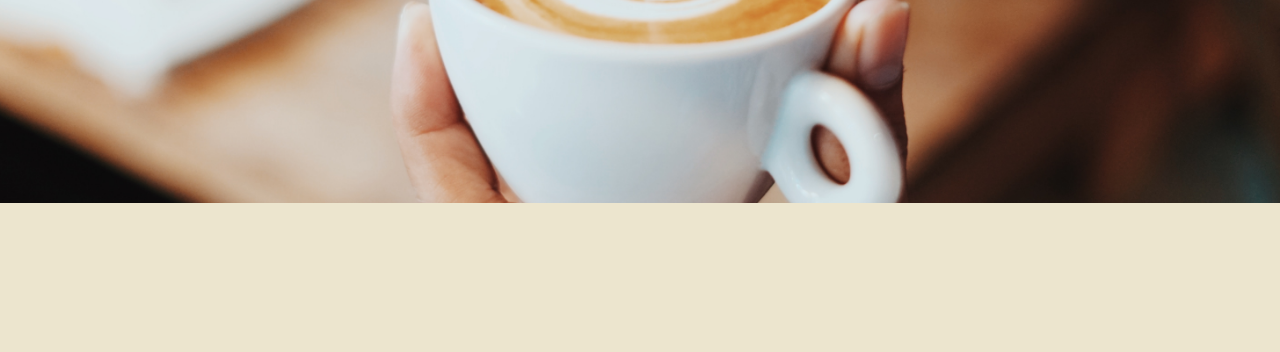
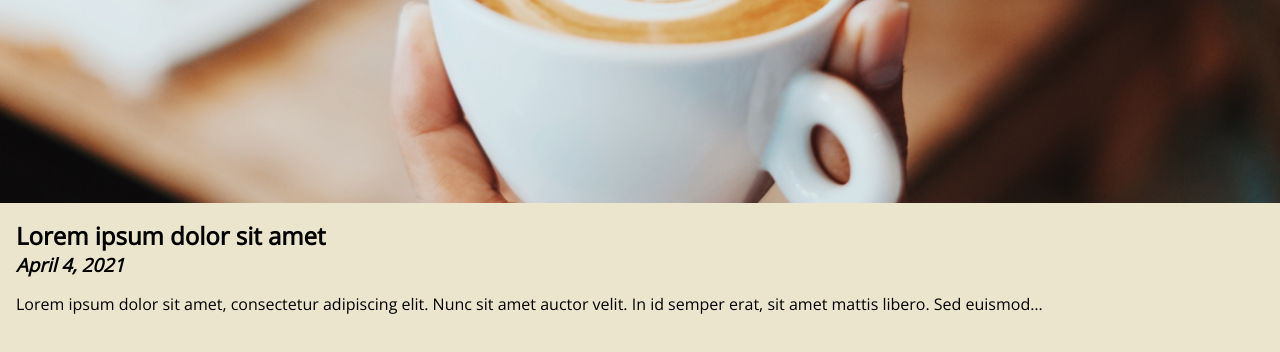
Before and after one commit to leung123/coffee-shop-003, a Gatsby site: page / in a window 1280 px wide. Shown: the part 436-788 px from the top of the page. Built offline with nearby package versions, Linux system fonts and the light colour scheme; Gatsby itself is replaced by a stand-in of ours.

Commit message:
Add initial blog post listing

```diff
--- a/gatsby-config.js
+++ b/gatsby-config.js
@@ -2,5 +2,15 @@
     siteMetadata: {
         title: 'The Coffee Blog',
     },
-    plugins: ['gatsby-plugin-netlify-cms'],
+    plugins: [
+        'gatsby-plugin-netlify-cms',
+        {
+            resolve: 'gatsby-source-filesystem',
+            options: {
+                name: 'blog',
+                path: 'src/blog',
+            },
+        },
+        'gatsby-transformer-remark',
+    ],
 };
--- a/package.json
+++ b/package.json
@@ -6,7 +6,7 @@
   "license": "MIT",
   "scripts": {
     "build": "gatsby build",
-    "develop": "gatsby develop",
+    "dev": "gatsby develop",
     "format": "prettier --write \"**/*.{js,jsx,json,md}\"",
     "start": "npm run develop",
     "serve": "gatsby serve",
@@ -16,6 +16,8 @@
   "dependencies": {
     "gatsby": "^2.23.7",
     "gatsby-plugin-netlify-cms": "^4.3.5",
+    "gatsby-source-filesystem": "^2.3.14",
+    "gatsby-transformer-remark": "^2.8.19",
     "netlify-cms-app": "^2.12.15",
     "react": "^16.13.1",
     "react-dom": "^16.13.1"
--- /dev/null
+++ b/src/components/BlogList.js
@@ -0,0 +1,35 @@
+import React from 'react';
+import { graphql, useStaticQuery } from 'gatsby';
+import BlogPost from './BlogPost';
+
+export default function BlogList() {
+    const data = useStaticQuery(graphql`
+        {
+            allMarkdownRemark {
+                edges {
+                    node {
+                        id
+                        frontmatter {
+                            title
+                            date(formatString: "MMMM D, YYYY")
+                        }
+                        excerpt
+                    }
+                }
+            }
+        }
+    `);
+
+    return (
+        <div>
+            {data.allMarkdownRemark.edges.map(edge => (
+                <BlogPost
+                    key={edge.node.id}
+                    title={edge.node.frontmatter.title}
+                    date={edge.node.frontmatter.date}
+                    excerpt={edge.node.excerpt}
+                />
+            ))}
+        </div>
+    );
+}
--- /dev/null
+++ b/src/components/BlogPost.js
@@ -0,0 +1,12 @@
+import React from 'react';
+import styles from './BlogPost.module.css';
+
+export default function BlogPost({ title, date, excerpt }) {
+    return (
+        <article className={styles.blog}>
+            <h2>{title}</h2>
+            <h3>{date}</h3>
+            <p>{excerpt}</p>
+        </article>
+    );
+}
--- /dev/null
+++ b/src/components/BlogPost.module.css
@@ -0,0 +1,11 @@
+.blog {
+    padding: 1rem;
+}
+.blog h2 {
+    margin: 0;
+}
+
+.blog h3 {
+    margin: 0;
+    font-style: italic;
+}
--- a/src/pages/index.js
+++ b/src/pages/index.js
@@ -1,9 +1,7 @@
 import React from 'react';
-
 import { graphql, useStaticQuery } from 'gatsby';
-
+import BlogList from '../components/BlogList';
 import Layout from '../components/Layout';
-
 import styles from './index.module.css';
 
 export default function IndexPage() {
@@ -16,12 +14,12 @@
             }
         }
     `);
-
     return (
         <Layout>
             <div id={styles.hero}>
                 <h1>{data.site.siteMetadata.title}</h1>
             </div>
+            <BlogList />
         </Layout>
     );
 }
```
Also changed, not shown: 2 other files.
